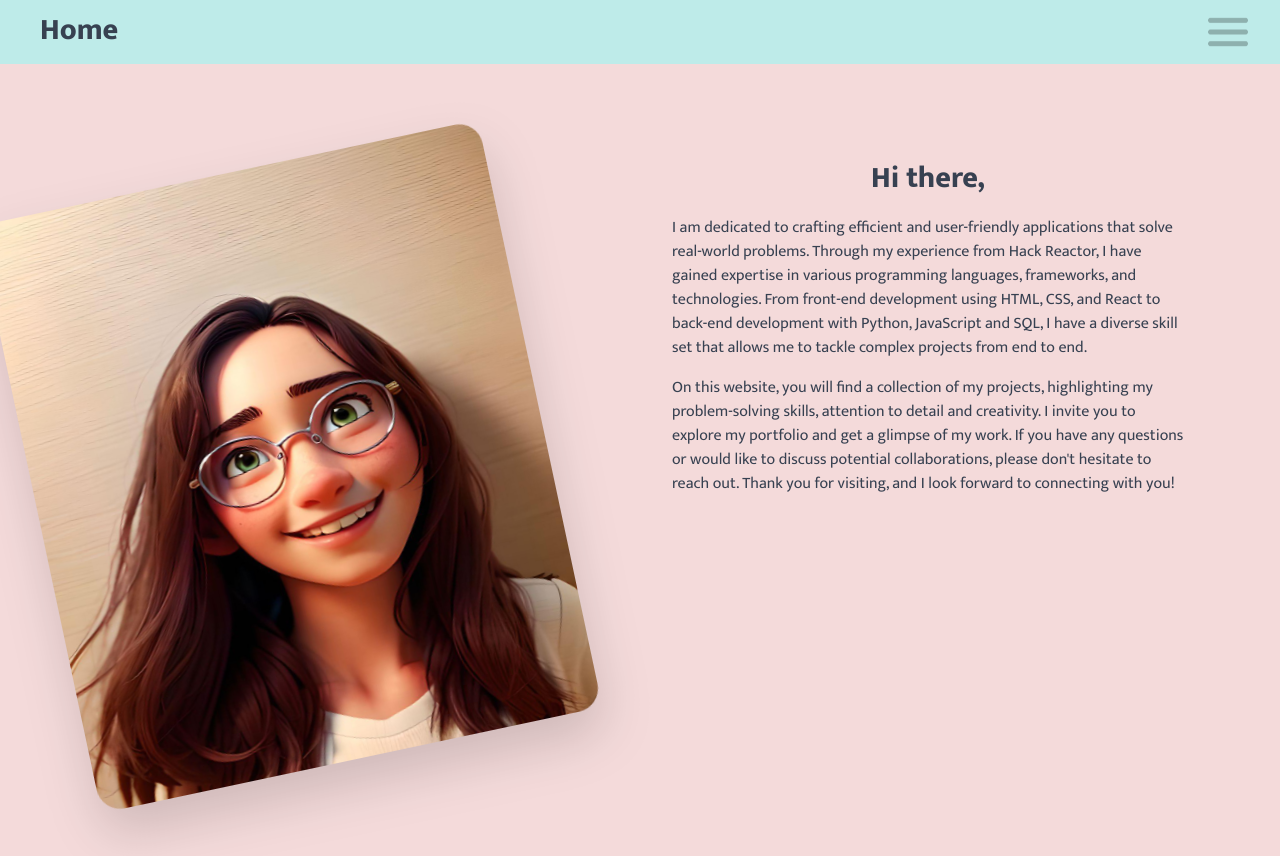
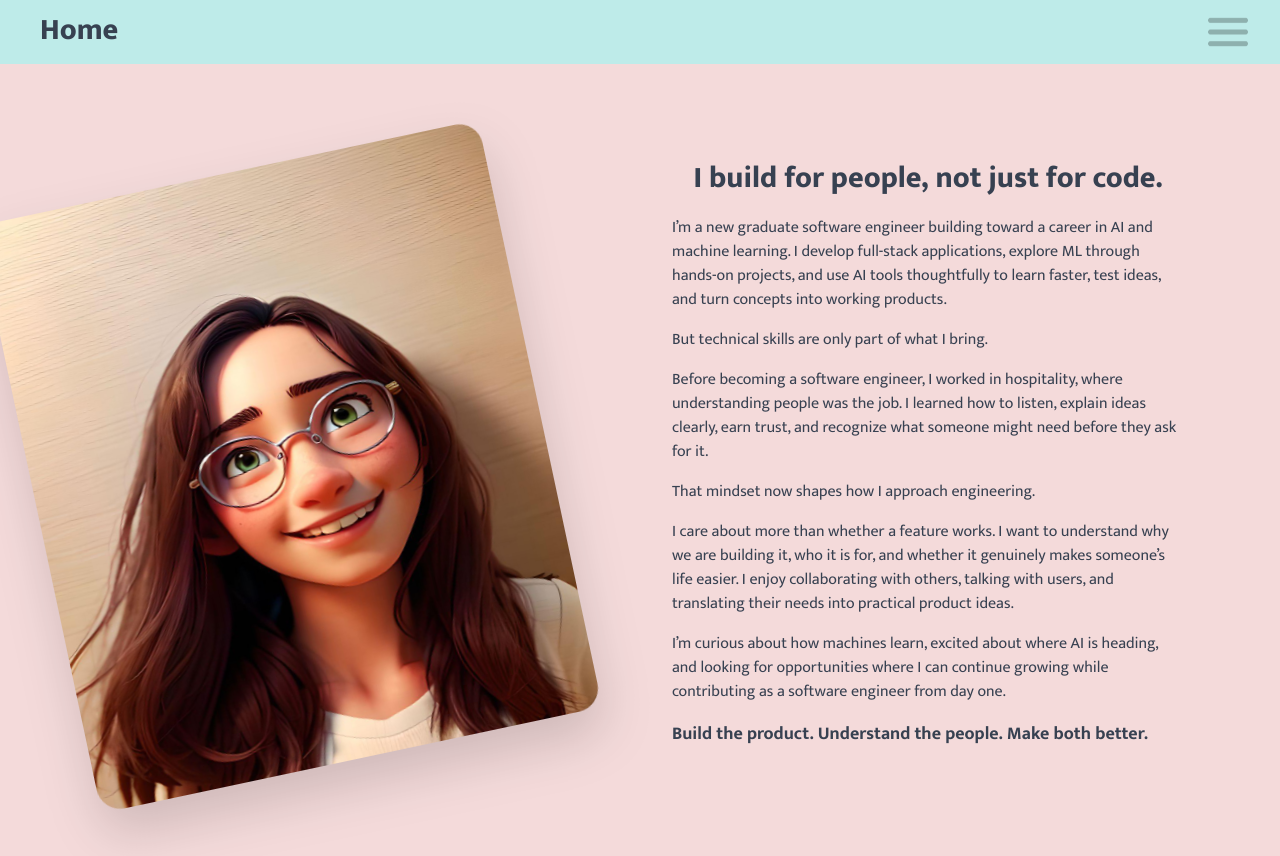
Before and after one commit to Natkuma01/portfolio, a React (Vite) app: page /about in a window 1280 px wide. Built offline with nearby package versions, Linux system fonts and the light colour scheme.

Commit message:
Update About page introduction

```diff
--- a/src/components/About.jsx
+++ b/src/components/About.jsx
@@ -9,29 +9,45 @@ const About = () => {
           <img
             className="w-full max-h-[600px] origin-bottom -rotate-12 mx-auto rounded-3xl drop-shadow-2xl"
             src={introPic}
-            alt="Intro"
+            alt="Natalie Chan"
           />
         </div>
         <div className="flex-1 mt-16 lg:mt-0 lg:ml-16">
           <p className="text-3xl text-gray-700 font-extrabold text-center mb-5">
-            Hi there,
+            I build for people, not just for code.
           </p>
           <p className="text-base text-gray-700 mb-4">
-            I am dedicated to crafting efficient and user-friendly applications
-            that solve real-world problems. Through my experience from Hack
-            Reactor, I have gained expertise in various programming languages,
-            frameworks, and technologies. From front-end development using HTML,
-            CSS, and React to back-end development with Python, JavaScript and SQL,
-            I have a diverse skill set that allows me to tackle complex projects
-            from end to end.
+            I&rsquo;m a new graduate software engineer building toward a career in
+            AI and machine learning. I develop full-stack applications, explore
+            ML through hands-on projects, and use AI tools thoughtfully to learn
+            faster, test ideas, and turn concepts into working products.
           </p>
-          <p className="text-base text-gray-700">
-            On this website, you will find a collection of my projects,
-            highlighting my problem-solving skills, attention to detail and
-            creativity. I invite you to explore my portfolio and get a glimpse
-            of my work. If you have any questions or would like to discuss
-            potential collaborations, please don't hesitate to reach out. Thank
-            you for visiting, and I look forward to connecting with you!
+          <p className="text-base text-gray-700 mb-4">
+            But technical skills are only part of what I bring.
+          </p>
+          <p className="text-base text-gray-700 mb-4">
+            Before becoming a software engineer, I worked in hospitality, where
+            understanding people was the job. I learned how to listen, explain
+            ideas clearly, earn trust, and recognize what someone might need
+            before they ask for it.
+          </p>
+          <p className="text-base text-gray-700 mb-4">
+            That mindset now shapes how I approach engineering.
+          </p>
+          <p className="text-base text-gray-700 mb-4">
+            I care about more than whether a feature works. I want to understand
+            why we are building it, who it is for, and whether it genuinely makes
+            someone&rsquo;s life easier. I enjoy collaborating with others,
+            talking with users, and translating their needs into practical
+            product ideas.
+          </p>
+          <p className="text-base text-gray-700 mb-4">
+            I&rsquo;m curious about how machines learn, excited about where AI is
+            heading, and looking for opportunities where I can continue growing
+            while contributing as a software engineer from day one.
+          </p>
+          <p className="text-lg text-gray-700 font-bold">
+            Build the product. Understand the people. Make both better.
           </p>
         </div>
       </div>
```
